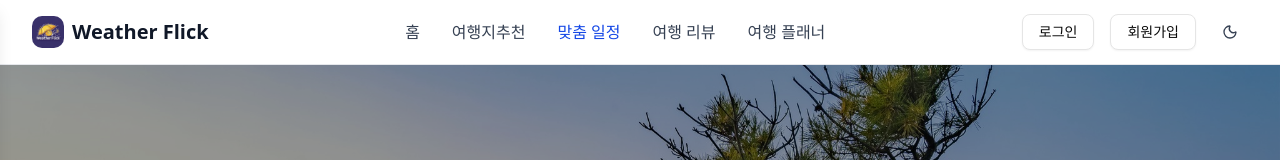
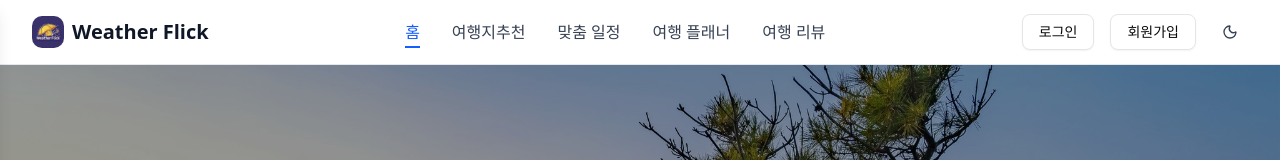
Before and after one commit to aicc6/weather-flick-front, a React (Vite) app: page / in a window 1280 px wide. Shown: the top 160 px of the page. Built offline with nearby package versions, Linux system fonts and the light colour scheme; no server answers.

Commit message:
헤더 메뉴 강조 수정

```diff
--- a/src/data/navigation.js
+++ b/src/data/navigation.js
@@ -3,26 +3,21 @@ export const navigationLinks = [
   {
     path: '/',
     label: '홈',
-    isHighlighted: false,
   },
   {
     path: '/recommend',
     label: '여행지추천',
-    isHighlighted: false,
   },
   {
     path: '/customized-schedule',
     label: '맞춤 일정',
-    isHighlighted: true,
+  },
+  {
+    path: '/planner',
+    label: '여행 플래너',
   },
   {
     path: '/reviews',
     label: '여행 리뷰',
-    isHighlighted: false,
-  },
-  {
-    path: '/planner',
-    label: '여행 플래너',
-    isHighlighted: false,
   },
 ]
--- a/src/layouts/default-layout/header.jsx
+++ b/src/layouts/default-layout/header.jsx
@@ -4,7 +4,7 @@
  * - [ ] Navigation Menu
  * - [ ] Login / Sign Up
  */
-import { Link, useNavigate } from 'react-router-dom'
+import { Link, useNavigate, useLocation } from 'react-router-dom'
 import { Button } from '@/components/ui/button'
 import { Sun, Moon, User, LogOut, Settings, Menu, X } from '@/components/icons'
 import { navigationLinks } from '@/data'
@@ -34,6 +34,15 @@ export function Header() {
     forceUpdate,
   } = useAuth()
   const navigate = useNavigate()
+  const location = useLocation()
+
+  // 현재 경로가 메뉴 항목과 일치하는지 확인하는 함수
+  const isActiveRoute = (path) => {
+    if (path === '/') {
+      return location.pathname === '/'
+    }
+    return location.pathname.startsWith(path)
+  }
 
   useEffect(() => {
     // 초기 테마 적용
@@ -139,19 +148,25 @@ export function Header() {
             {/* 상단 네비게이션 (950px 이상) */}
             {isLargeScreen && (
               <nav className="flex items-center space-x-8">
-                {navigationLinks.map((link) => (
+                {navigationLinks.map((link) => {
+                  const isActive = isActiveRoute(link.path)
+                  return (
                     <Link
                       key={link.path}
                       to={link.path}
-                    className={`font-medium ${
-                      link.isHighlighted
-                        ? 'text-blue-700 hover:text-blue-900 dark:text-blue-300 dark:hover:text-blue-400'
+                      className={`relative font-medium transition-colors ${
+                        isActive
+                          ? 'text-blue-600 hover:text-blue-700 dark:text-blue-400 dark:hover:text-blue-300'
                           : 'text-gray-700 hover:text-gray-900 dark:text-gray-200 dark:hover:text-white'
                       }`}
                     >
                       {link.label}
+                      {isActive && (
+                        <span className="absolute -bottom-1 left-0 h-0.5 w-full bg-blue-600 dark:bg-blue-400" />
+                      )}
                     </Link>
-                ))}
+                  )
+                })}
               </nav>
             )}
 
@@ -268,13 +283,15 @@ export function Header() {
           {/* 사이드바 네비게이션 */}
           <nav className="flex-1 overflow-y-auto py-4">
             <ul className="space-y-2 px-4">
-              {navigationLinks.map((link) => (
+              {navigationLinks.map((link) => {
+                const isActive = isActiveRoute(link.path)
+                return (
                   <li key={link.path}>
                     <Link
                       to={link.path}
                       onClick={closeSidebar}
                       className={`block rounded-lg px-4 py-3 font-medium transition-colors ${
-                      link.isHighlighted
+                        isActive
                           ? 'bg-blue-50 text-blue-700 dark:bg-blue-900/20 dark:text-blue-300'
                           : 'text-gray-700 hover:bg-gray-100 hover:text-gray-900 dark:text-gray-200 dark:hover:bg-gray-800 dark:hover:text-white'
                       }`}
@@ -282,7 +299,8 @@ export function Header() {
                       {link.label}
                     </Link>
                   </li>
-              ))}
+                )
+              })}
             </ul>
           </nav>
 
```
Lines whose indentation alone changed are shown as unchanged.
